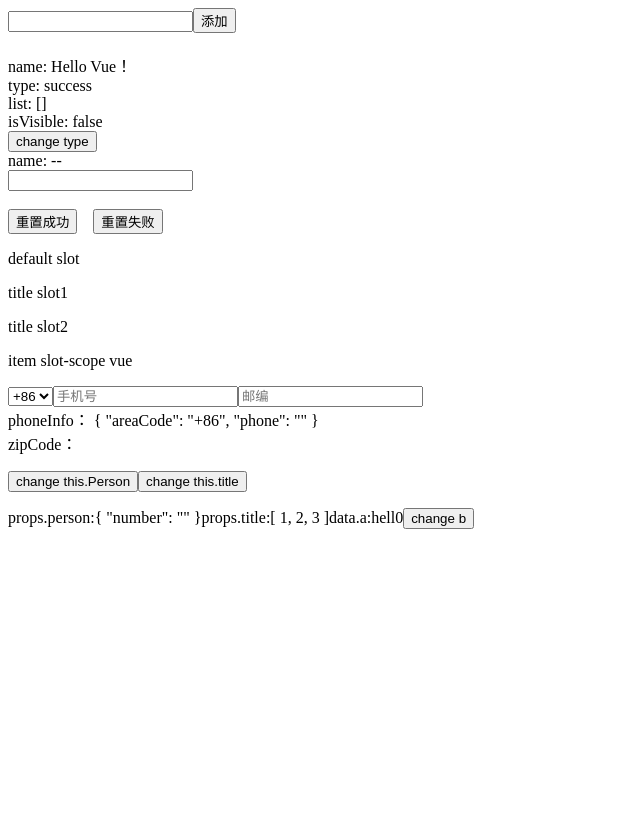
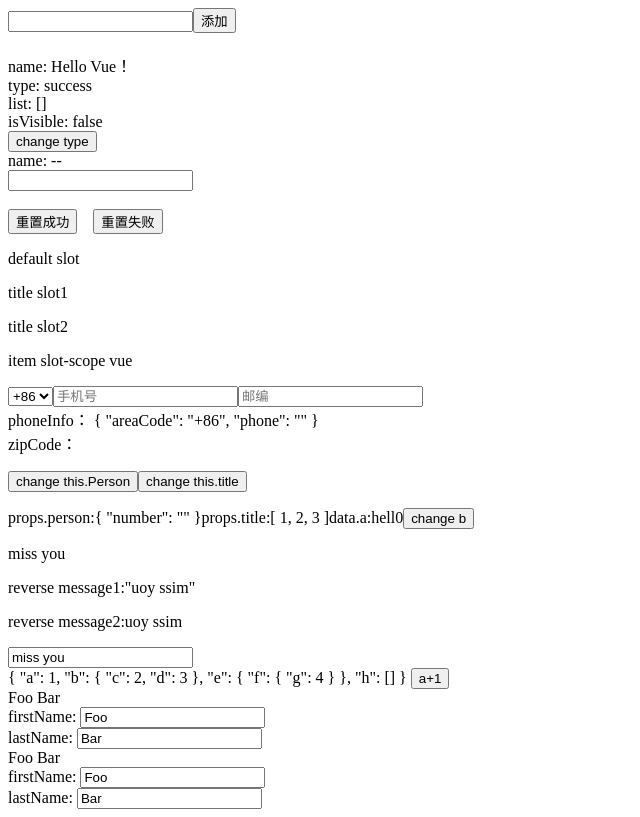
Before and after one commit to bellakongqn/vue-practice, a Vue app: page / in a window 1280 px wide. Shown: the whole page, without its empty margins (0-640 px from the left). Built offline with nearby package versions, Linux system fonts and the light colour scheme.

Commit message:
computed + watch

```diff
--- a/src/App.vue
+++ b/src/App.vue
@@ -65,6 +65,11 @@
         </p>
 
         <PropsData :person="person" :title="title"/>
+        <Computed />
+        <Watch />
+        <Computed1 />
+        <Watch1/>
+
 
     </div>
 </template>
@@ -76,6 +81,10 @@ import Event from './components/Event'
 import SlotDemo from './components/Slot'
 import PersonalInfo from './components/PersonInfo'
 import PropsData from './components/PropsData'
+import Computed from './components/Computed'
+import Watch from './components/Watch'
+import Computed1 from './components/Computed1'
+import Watch1 from './components/Watch1'
 
 
 export default {
@@ -124,7 +133,11 @@ export default {
     Event,
     SlotDemo,
     PersonalInfo,
-    PropsData
+    PropsData,
+    Computed,
+    Watch,
+    Computed1,
+    Watch1
   }
 
 }
--- /dev/null
+++ b/src/components/Computed.vue
@@ -0,0 +1,34 @@
+<template>
+    <div>
+        <p>{{message}}</p>
+        <p>reverse message1:"{{reversedMessage1}}"</p>
+        <p>reverse message2:{{reversedMessage2()}}</p>
+        <input v-model="message"/>
+    </div>
+
+</template>
+
+<script>
+export default {
+    name:'Computed',
+    data:()=>{
+        return{
+            message:'miss you'
+        }
+    },
+    computed:{
+        reversedMessage1(){
+            return this.message.split("").reverse().join("");
+        }
+    },
+    methods:{
+        reversedMessage2(){
+            return this.message.split("").reverse().join("");
+        }
+    }
+}
+</script>
+
+<style scoped>
+
+</style>
--- /dev/null
+++ b/src/components/Computed1.vue
@@ -0,0 +1,23 @@
+<template>
+  <div>
+    {{ fullName }}
+
+    <div>firstName: <input v-model="firstName" /></div>
+    <div>lastName: <input v-model="lastName" /></div>
+  </div>
+</template>
+<script>
+export default {
+  data: function() {
+    return {
+      firstName: "Foo",
+      lastName: "Bar"
+    };
+  },
+  computed: {
+    fullName: function() {
+      return this.firstName + " " + this.lastName;
+    }
+  },
+};
+</script>
--- /dev/null
+++ b/src/components/Watch.vue
@@ -0,0 +1,53 @@
+<template>
+
+   <div>
+       {{$data}}
+        <button @click="() => (a += 1)">a+1</button>
+   </div>
+
+</template>
+
+<script>
+export default {
+
+    name:'Watch',
+    data:()=>{
+        return{
+            a: 1,
+            b: { c: 2, d: 3 },
+            e: {
+                f: {
+                g: 4
+                }
+            },
+            h: []
+        }
+    },
+    watch:{
+        a(){
+            this.b.c += 1;
+        },
+        "b.c":function(){
+            this.b.d+=1;
+        },
+        "b.d":function(){
+            this.e.f.g+=1;
+        },
+        e:{
+            handler:function(){
+                this.h.push('😀')
+            },
+            deep:true,
+        },
+        h(){
+
+        },
+    }
+
+}
+
+
+</script>
+<style scoped>
+
+</style>
--- /dev/null
+++ b/src/components/Watch1.vue
@@ -0,0 +1,27 @@
+<template>
+  <div>
+    {{ fullName }}
+
+    <div>firstName: <input v-model="firstName" /></div>
+    <div>lastName: <input v-model="lastName" /></div>
+  </div>
+</template>
+<script>
+export default {
+  data: function() {
+    return {
+      firstName: "Foo",
+      lastName: "Bar",
+      fullName:'Foo Bar'
+    };
+  },
+  watch: {
+    firstName: function(val) {
+      this.fullName = val + " " + this.lastName;
+    },
+    lastName: function(val) {
+      this.fullName = this.firstName + " " + val;
+    }
+  },
+};
+</script>
```
